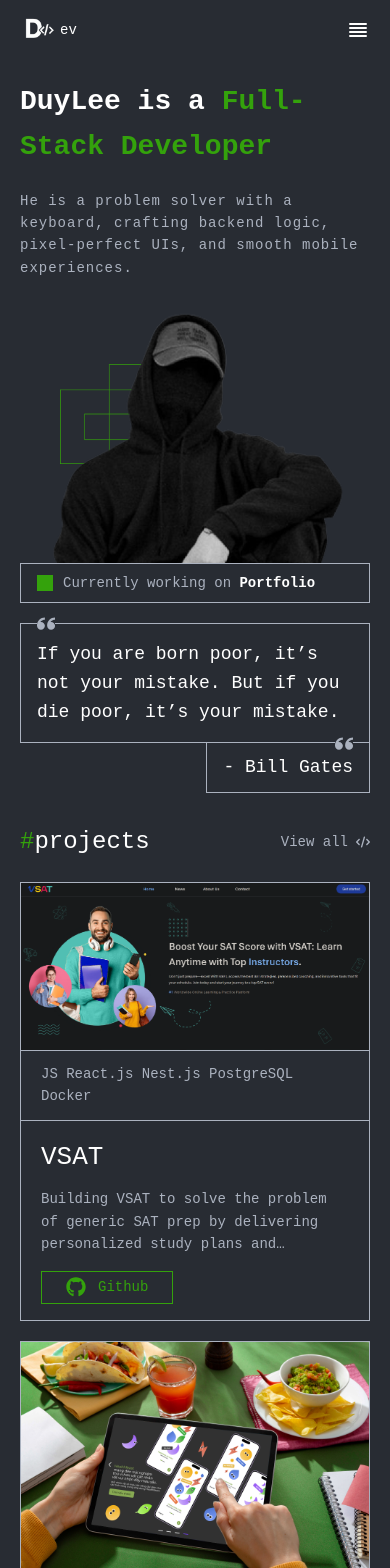
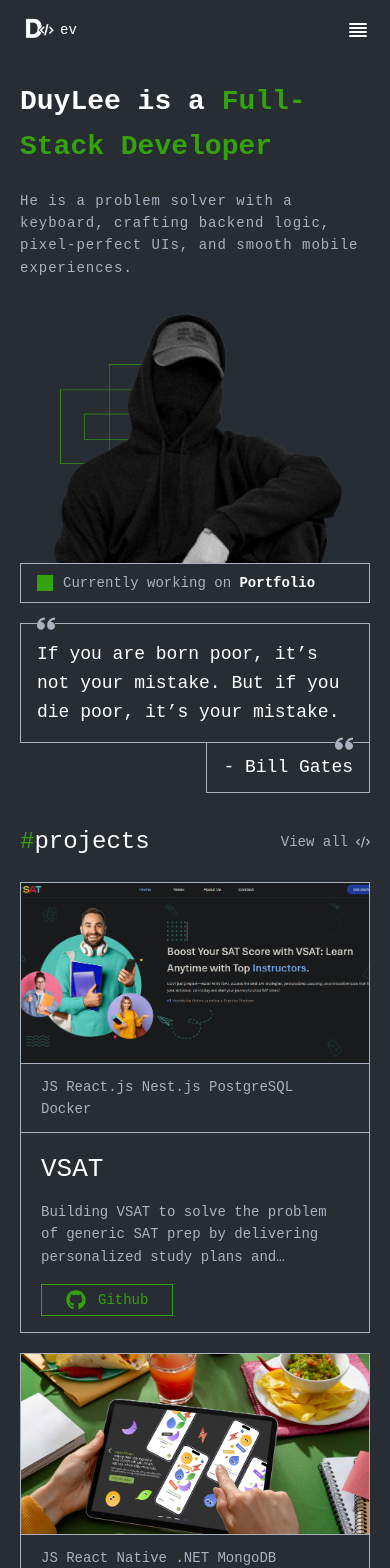
Before and after one commit to devdoubled/my-portfolio, a Next.js app: page / in a window 390 px wide. Shown: the top 1568 px of the page. Built offline with nearby package versions, Linux system fonts and the light colour scheme.

Commit message:
Update UI

```diff
--- a/src/app/layout.tsx
+++ b/src/app/layout.tsx
@@ -4,8 +4,11 @@ import Header from "@/components/layout/Header";
 import Footer from "@/components/layout/Footer/Footer";
 
 export const metadata: Metadata = {
-  title: "DevDD | Portfolio",
+  title: "DuyLee | Portfolio",
   description: "Welcome to my personal portfolio website",
+  icons: {
+    icon: "/favicon.png",
+  },
 };
 
 export default function RootLayout({
--- a/src/components/ui/ProjectCard/ProjectCard.module.scss
+++ b/src/components/ui/ProjectCard/ProjectCard.module.scss
@@ -12,10 +12,9 @@
   .project-item {
     .project-image-container {
       width: 100%;
-      height: fit-content;
       .project-image {
         width: 100%;
-        height: auto;
+        height: 300px;
         object-fit: cover;
       }
     }
@@ -269,10 +268,9 @@
   .project-item {
     .project-image-container {
       width: 100%;
-      height: fit-content;
       .project-image {
         width: 100%;
-        height: auto;
+        height: 180px;
         object-fit: cover;
       }
     }
```
Also changed, not shown: public/favicon.png (added).
